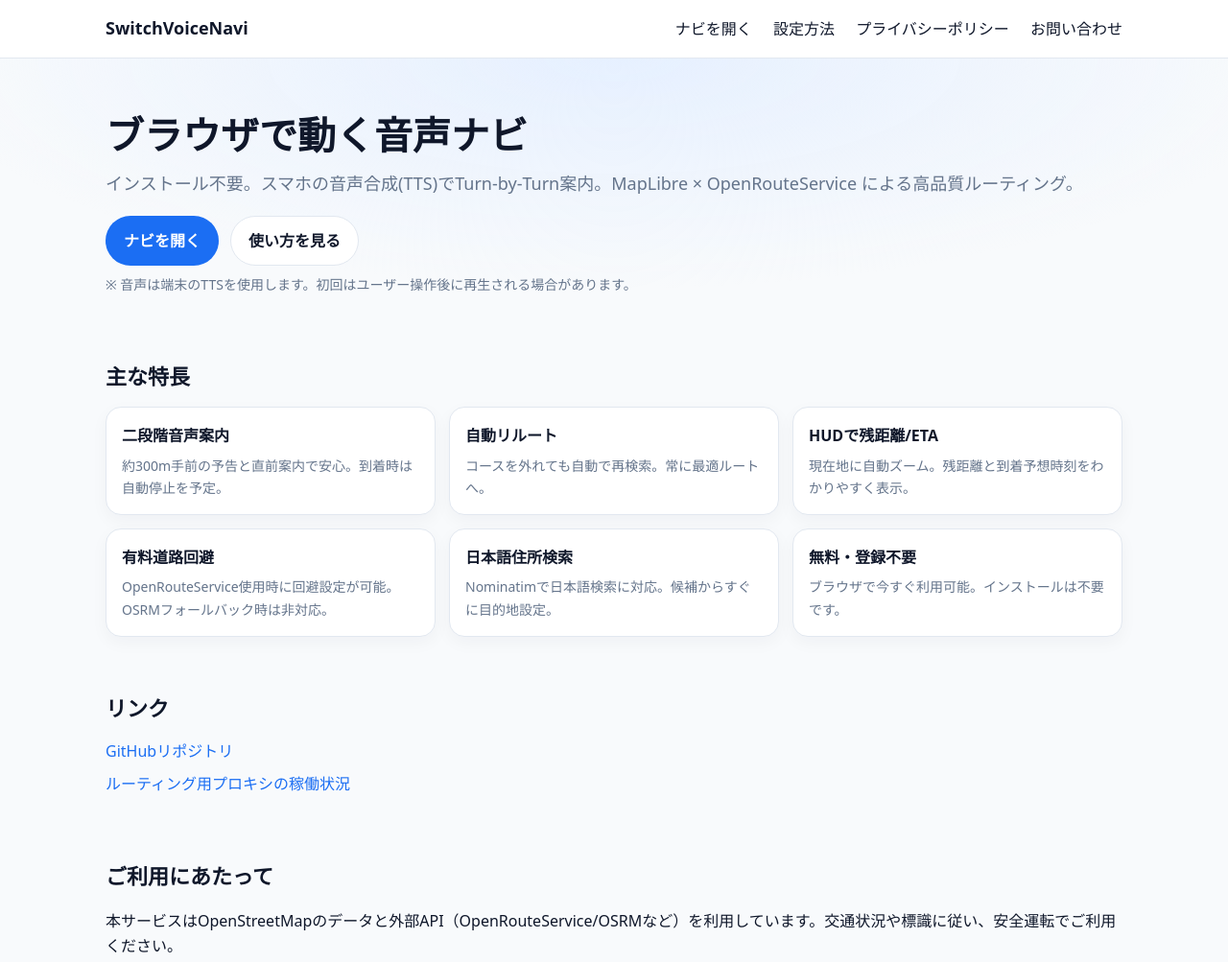
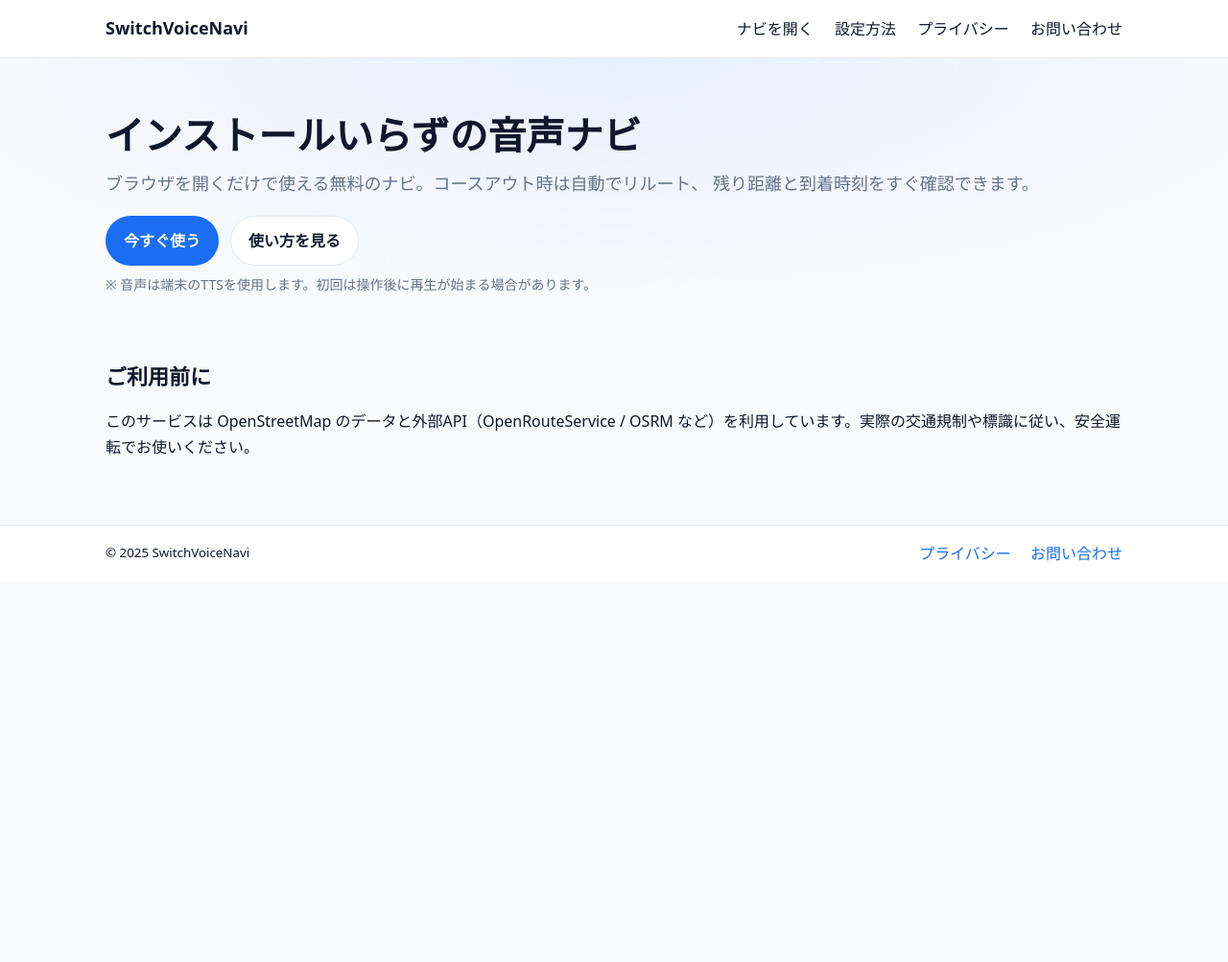
Before and after one commit to lamb5656/lamb5656.github.io, a plain HTML site: page index.html in a window 1280 px wide. Shown: the top 1003 px of the page at 96% size. After the commit the page ends 800 px from the top, so only its background shows below. Drawn offline with Linux system fonts and the light colour scheme.

Commit message:
Add files via upload

```diff
--- a/index.html
+++ b/index.html
@@ -3,18 +3,18 @@
 <head>
   <meta charset="utf-8">
   <meta name="viewport" content="width=device-width, initial-scale=1">
-  <title>SwitchVoiceNavi | ブラウザで動く音声ナビ</title>
-  <meta name="description" content="SwitchVoiceNaviはブラウザで動く無料の音声カーナビ。MapLibre × OpenRouteService。二段階音声案内、リルート、HUD、料金回避に対応。iOS/AndroidのTTSを利用。">
+  <title>SwitchVoiceNavi | ブラウザで使える音声ナビ</title>
+  <meta name="description" content="インストール不要。スマホの音声で案内する無料のカーナビ。MapLibre × OpenRouteService。リルート、二段階案内、HUD、料金回避に対応。">
   <link rel="canonical" href="https://lamb5656.github.io/">
   <meta name="format-detection" content="telephone=no">
   <meta name="theme-color" content="#0f172a">
 
-  <!-- Google AdSense site verification / loader -->
+  <!-- Google AdSense -->
   <script async src="https://pagead2.googlesyndication.com/pagead/js/adsbygoogle.js?client=ca-pub-9492165781041714" crossorigin="anonymous"></script>
 
   <!-- Open Graph -->
   <meta property="og:site_name" content="SwitchVoiceNavi">
-  <meta property="og:title" content="SwitchVoiceNavi | ブラウザで動く音声ナビ">
+  <meta property="og:title" content="SwitchVoiceNavi | ブラウザで使える音声ナビ">
   <meta property="og:description" content="MapLibre × OpenRouteService。二段階音声案内、リルート、HUD、料金回避に対応。">
   <meta property="og:type" content="website">
   <meta property="og:url" content="https://lamb5656.github.io/">
@@ -29,14 +29,7 @@
     "operatingSystem": "Web",
     "offers": { "@type": "Offer", "price": "0", "priceCurrency": "JPY" },
     "url": "https://lamb5656.github.io/navi-app/browser-navi/",
-    "publisher": { "@type": "Organization", "name": "SwitchVoiceNavi Project" },
-    "featureList": [
-      "Turn-by-turn voice guidance",
-      "Re-routing when off course",
-      "Two-phase prompts (300m/near)",
-      "Toll road avoidance (ORS)",
-      "HUD with remaining distance and ETA"
-    ]
+    "publisher": { "@type": "Organization", "name": "SwitchVoiceNavi Project" }
   }
   </script>
 
@@ -48,9 +41,9 @@
     <div class="container header-inner">
       <a class="brand" href="/">SwitchVoiceNavi</a>
       <nav class="nav" aria-label="Primary">
-        <a href="https://lamb5656.github.io/navi-app/browser-navi/" rel="noopener noreferrer">ナビを開く</a>
-        <a href="https://lamb5656.github.io/navi-app/browser-navi/howto.html" rel="noopener noreferrer">設定方法</a>
-        <a href="./privacy.html" rel="noopener noreferrer">プライバシーポリシー</a>
+        <a href="https://lamb5656.github.io/navi-app/browser-navi/" target="_blank" rel="noopener noreferrer">ナビを開く</a>
+        <a href="https://lamb5656.github.io/navi-app/browser-navi/howto.html" target="_blank" rel="noopener noreferrer">設定方法</a>
+        <a href="./privacy.html" rel="noopener noreferrer">プライバシー</a>
         <a href="./contact.html" rel="noopener noreferrer">お問い合わせ</a>
       </nav>
     </div>
@@ -59,62 +52,23 @@
   <main id="content">
     <section class="hero">
       <div class="container hero-inner">
-        <h1 class="hero-title">ブラウザで動く音声ナビ</h1>
-        <p class="hero-lead">インストール不要。スマホの音声合成(TTS)で<span class="nowrap">Turn‑by‑Turn</span>案内。MapLibre × OpenRouteService による高品質ルーティング。</p>
+        <h1 class="hero-title">インストールいらずの音声ナビ</h1>
+        <p class="hero-lead">
+          ブラウザを開くだけで使える無料のナビ。コースアウト時は自動でリルート、
+          残り距離と到着時刻をすぐ確認できます。
+        </p>
         <div class="hero-cta">
-          <a class="btn btn-primary" href="https://lamb5656.github.io/navi-app/browser-navi/" rel="noopener noreferrer">ナビを開く</a>
-          <a class="btn btn-secondary" href="https://lamb5656.github.io/navi-app/browser-navi/howto.html" rel="noopener noreferrer">使い方を見る</a>
+          <a class="btn btn-primary" href="https://lamb5656.github.io/navi-app/browser-navi/" target="_blank" rel="noopener noreferrer">今すぐ使う</a>
+          <a class="btn btn-secondary" href="https://lamb5656.github.io/navi-app/browser-navi/howto.html" target="_blank" rel="noopener noreferrer">使い方を見る</a>
         </div>
-        <p class="note">※ 音声は端末のTTSを使用します。初回はユーザー操作後に再生される場合があります。</p>
-      </div>
-    </section>
-
-    <section class="features">
-      <div class="container">
-        <h2>主な特長</h2>
-        <ul class="feature-grid" role="list">
-          <li class="feature">
-            <h3>二段階音声案内</h3>
-            <p>約300m手前の予告と直前案内で安心。到着時は自動停止を予定。</p>
-          </li>
-          <li class="feature">
-            <h3>自動リルート</h3>
-            <p>コースを外れても自動で再検索。常に最適ルートへ。</p>
-          </li>
-          <li class="feature">
-            <h3>HUDで残距離/ETA</h3>
-            <p>現在地に自動ズーム。残距離と到着予想時刻をわかりやすく表示。</p>
-          </li>
-          <li class="feature">
-            <h3>有料道路回避</h3>
-            <p>OpenRouteService使用時に回避設定が可能。OSRMフォールバック時は非対応。</p>
-          </li>
-          <li class="feature">
-            <h3>日本語住所検索</h3>
-            <p>Nominatimで日本語検索に対応。候補からすぐに目的地設定。</p>
-          </li>
-          <li class="feature">
-            <h3>無料・登録不要</h3>
-            <p>ブラウザで今すぐ利用可能。インストールは不要です。</p>
-          </li>
-        </ul>
-      </div>
-    </section>
-
-    <section class="links">
-      <div class="container">
-        <h2>リンク</h2>
-        <ul class="link-list" role="list">
-          <li><a href="https://github.com/lamb5656/navi-app" rel="noopener noreferrer">GitHubリポジトリ</a></li>
-          <li><a href="https://ors-proxy.lamb565.workers.dev/health" rel="noopener noreferrer">ルーティング用プロキシの稼働状況</a></li>
-        </ul>
+        <p class="note">※ 音声は端末のTTSを使用します。初回は操作後に再生が始まる場合があります。</p>
       </div>
     </section>
 
     <section class="notes">
       <div class="container">
-        <h2>ご利用にあたって</h2>
-        <p>本サービスはOpenStreetMapのデータと外部API（OpenRouteService/OSRMなど）を利用しています。交通状況や標識に従い、安全運転でご利用ください。</p>
+        <h2>ご利用前に</h2>
+        <p>このサービスは OpenStreetMap のデータと外部API（OpenRouteService / OSRM など）を利用しています。実際の交通規制や標識に従い、安全運転でお使いください。</p>
       </div>
     </section>
   </main>
@@ -123,7 +77,7 @@
     <div class="container footer-inner">
       <small>© 2025 SwitchVoiceNavi</small>
       <nav class="footer-nav" aria-label="Footer">
-        <a href="./privacy.html" rel="noopener noreferrer">プライバシーポリシー</a>
+        <a href="./privacy.html" rel="noopener noreferrer">プライバシー</a>
         <a href="./contact.html" rel="noopener noreferrer">お問い合わせ</a>
       </nav>
     </div>
--- a/styles.css
+++ b/styles.css
@@ -150,3 +150,21 @@ a:hover { text-decoration: underline; }
   .nav a { margin-left: 12px; }
   .feature-grid { grid-template-columns: 1fr; }
 }
+
+/* --- Optional polish --- */
+
+/* フォーカスリングをはっきり */
+a:focus, button:focus, .btn:focus {
+  outline: 3px solid rgba(27,110,243,.35);
+  outline-offset: 2px;
+}
+
+/* ボタンの押し心地を少し良くする */
+.btn { transition: transform .04s ease, filter .15s ease, background .15s ease; }
+.btn:active { transform: translateY(1px); }
+
+/* ヒーローの余白をすこし広く（モバイルで読みやすく） */
+@media (max-width: 480px) {
+  .hero { padding: 48px 0 20px; }
+  .hero-cta { gap: 10px; }
+}
```
Also changed, not shown: contact.html (+10 -6 lines), privacy.html (+11 -11 lines).
